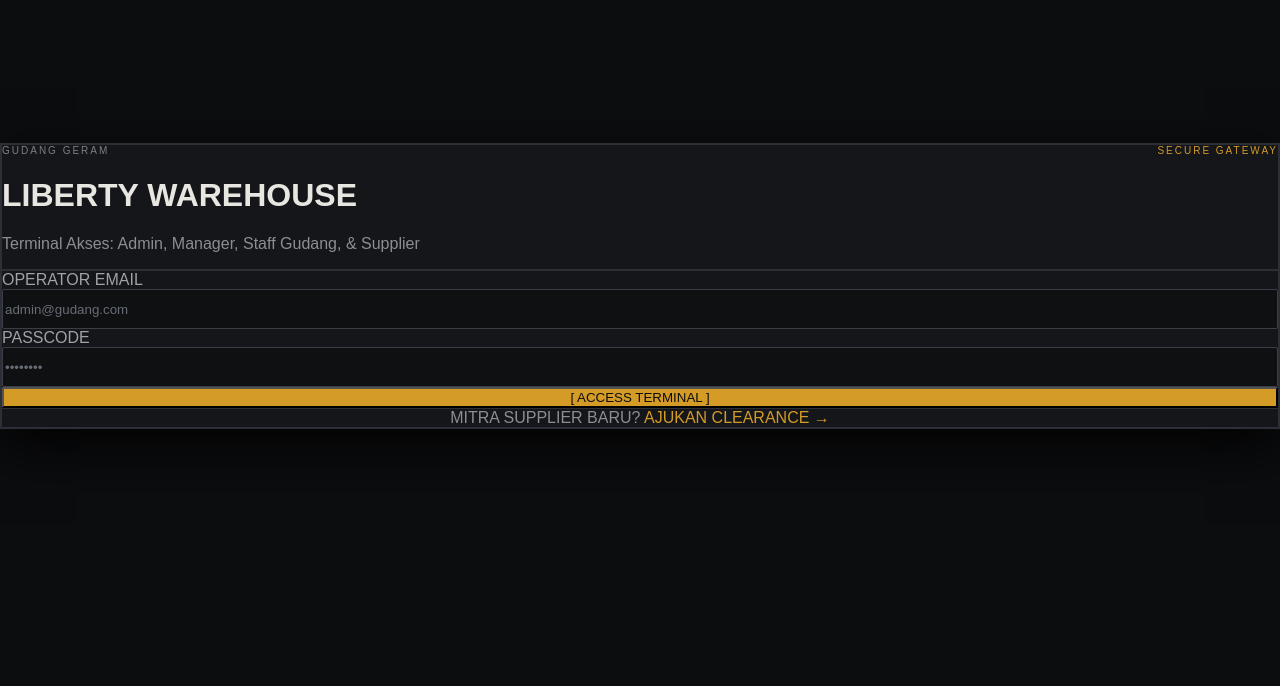
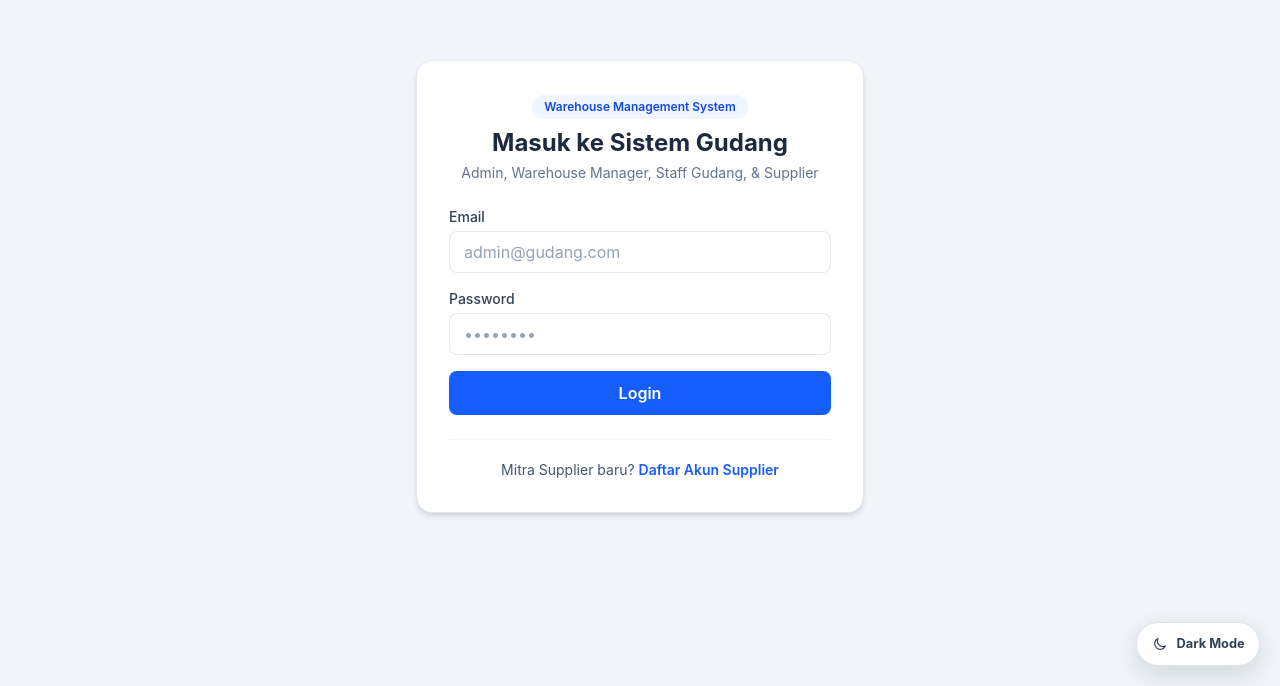
Before and after one commit to DaffaAth/Final-Lab-Web, a Next.js app: page /login in a window 1280 px wide. Shown: the part 114-800 px from the top of the page. Built offline with nearby package versions, Linux system fonts and the light colour scheme; no server answers.

Commit message:
Feat: Menambahkan styling CSS baru serta menambah style dark mode dan light mode.

```diff
--- a/src/app/globals.css
+++ b/src/app/globals.css
@@ -1,17 +1,25 @@
-@tailwind base;
-@tailwind components;
-@tailwind utilities;
+@import "tailwindcss";
 
 :root {
-  --lc-bg: #0c0d0f;
-  --lc-panel: #141619;
-  --lc-surface: #1b1e22;
-  --lc-border: #2c3036;
-  --lc-amber: #d49b27;
-  --lc-olive: #6c804b;
-  --lc-crimson: #9e2a2b;
-  --lc-text: #d6d3cd;
-  --lc-muted: #7c7f85;
+  color-scheme: light;
+  --page-bg: #f4f7fb;
+  --surface: #ffffff;
+  --surface-muted: #f8fafc;
+  --text-primary: #172033;
+  --text-secondary: #64748b;
+  --border: #e2e8f0;
+  --focus-ring: rgba(37, 99, 235, 0.25);
+}
+
+:root[data-theme='dark'] {
+  color-scheme: dark;
+  --page-bg: #050505;
+  --surface: #111111;
+  --surface-muted: #0b0b0b;
+  --text-primary: #ffffff;
+  --text-secondary: #b3b3b3;
+  --border: #292929;
+  --focus-ring: rgba(96, 165, 250, 0.32);
 }
 
 * {
@@ -19,24 +27,23 @@
 }
 
 html {
-  min-width: 320px;
-  background: var(--lc-bg);
-  scroll-behavior: smooth;
+  min-height: 100%;
+  background: var(--page-bg);
 }
 
 body {
   min-height: 100vh;
   margin: 0;
-  background-color: var(--lc-bg);
-  color: var(--lc-text);
-  background-image:
-    radial-gradient(rgba(255, 255, 255, 0.025) 1px, transparent 0),
-    linear-gradient(180deg, rgba(18, 20, 23, 0.92) 0%, rgba(10, 11, 13, 0.98) 100%);
-  background-size: 24px 24px, 100% 100%;
-  background-attachment: fixed;
-  font-family: Arial, Helvetica, sans-serif;
-  text-rendering: optimizeLegibility;
+  background: var(--page-bg);
+  color: var(--text-primary);
+  font-feature-settings: 'ss01' on;
   -webkit-font-smoothing: antialiased;
+  transition: background-color 180ms ease, color 180ms ease;
+}
+
+::selection {
+  background: #bfdbfe;
+  color: #172554;
 }
 
 a,
@@ -47,93 +54,287 @@ textarea {
   -webkit-tap-highlight-color: transparent;
 }
 
+button,
 a {
-  text-decoration: none;
+  transition: color 160ms ease, background-color 160ms ease, border-color 160ms ease,
+    box-shadow 160ms ease, transform 160ms ease;
 }
 
-button,
-select {
+button:not(:disabled) {
   cursor: pointer;
 }
 
 button:disabled {
-  cursor: wait;
-}
-
-button,
-input,
-select,
-textarea {
-  border-radius: 2px;
+  cursor: not-allowed;
 }
 
 input,
 select,
 textarea {
-  min-height: 40px;
-  color-scheme: dark;
-  transition:
-    border-color 150ms ease,
-    box-shadow 150ms ease,
-    background-color 150ms ease;
+  color: var(--text-primary);
+  background-color: var(--surface);
+  border-color: var(--border);
 }
 
 input::placeholder,
 textarea::placeholder {
-  color: #686d75;
-  opacity: 1;
+  color: #94a3b8;
 }
 
 input:focus,
 select:focus,
-textarea:focus {
+textarea:focus,
+button:focus-visible,
+a:focus-visible {
   outline: none;
-  border-color: var(--lc-amber) !important;
-  box-shadow: 0 0 0 2px rgba(212, 155, 39, 0.12);
+  box-shadow: 0 0 0 3px var(--focus-ring);
 }
 
-button:focus-visible,
-a:focus-visible {
-  outline: 2px solid var(--lc-amber);
-  outline-offset: 3px;
+::-webkit-scrollbar {
+  width: 10px;
+  height: 10px;
 }
 
-img {
-  max-width: 100%;
-  height: auto;
+::-webkit-scrollbar-thumb {
+  background: #cbd5e1;
+  border: 2px solid transparent;
+  border-radius: 999px;
+  background-clip: padding-box;
 }
 
-table {
-  border-collapse: collapse;
+:root[data-theme='dark'] ::-webkit-scrollbar-thumb {
+  background: #42516a;
+  background-clip: padding-box;
 }
 
-th,
-td {
-  vertical-align: middle;
+.app-sidebar {
+  background: #ffffff;
+  color: #334155;
+  border-right: 1px solid var(--border);
 }
 
-tbody tr {
-  transition: background-color 120ms ease;
+.app-sidebar-brand {
+  border-color: var(--border);
 }
 
-@media (max-width: 767px) {
-  body {
-    background-size: 16px 16px, 100% 100%;
+.app-sidebar-title,
+.app-sidebar-user {
+  color: #172033;
+}
+
+.app-sidebar-role {
+  color: #1d4ed8;
+  background: #eff6ff;
+  border: 1px solid #dbeafe;
+}
+
+.app-nav-link {
+  color: #475569;
+}
+
+.app-nav-link:hover {
+  color: #1e293b;
+  background: #f1f5f9;
+}
+
+.app-nav-link[aria-current='page'] {
+  color: #ffffff;
+  background: #2563eb;
+  box-shadow: 0 5px 14px rgba(37, 99, 235, 0.2);
+}
+
+.app-sidebar-footer {
+  border-color: var(--border);
+}
+
+.app-mobile-header {
+  background: #ffffff;
+  color: #172033;
+  border-bottom: 1px solid var(--border);
+}
+
+.app-mobile-menu-button {
+  color: #334155;
+  background: #f1f5f9;
+}
+
+.theme-toggle {
+  position: fixed;
+  right: max(1.25rem, env(safe-area-inset-right));
+  bottom: max(1.25rem, env(safe-area-inset-bottom));
+  z-index: 40;
+  display: inline-flex;
+  align-items: center;
+  justify-content: center;
+  gap: 0.55rem;
+  min-height: 2.75rem;
+  padding: 0.65rem 0.9rem;
+  color: #334155;
+  background: #ffffff;
+  border: 1px solid #dbe3ee;
+  border-radius: 999px;
+  box-shadow: 0 8px 24px rgba(15, 23, 42, 0.14);
+  font-size: 0.8rem;
+  font-weight: 650;
+}
+
+.theme-toggle:hover {
+  transform: translateY(-2px);
+  box-shadow: 0 12px 28px rgba(15, 23, 42, 0.2);
+}
+
+:root[data-theme='dark'] .bg-white {
+  background-color: var(--surface);
+}
+
+:root[data-theme='dark'] .bg-slate-50,
+:root[data-theme='dark'] .bg-slate-100 {
+  background-color: var(--surface-muted);
+}
+
+:root[data-theme='dark'] .bg-slate-200 {
+  background-color: #242424;
+}
+
+:root[data-theme='dark'] .text-slate-900,
+:root[data-theme='dark'] .text-slate-800,
+:root[data-theme='dark'] .text-slate-700 {
+  color: var(--text-primary);
+}
+
+:root[data-theme='dark'] .text-slate-600,
+:root[data-theme='dark'] .text-slate-500,
+:root[data-theme='dark'] .text-slate-400 {
+  color: var(--text-secondary);
+}
+
+:root[data-theme='dark'] .text-slate-300 {
+  color: #c1ccdc;
+}
+
+:root[data-theme='dark'] .border-slate-100,
+:root[data-theme='dark'] .border-slate-200,
+:root[data-theme='dark'] .border-slate-300,
+:root[data-theme='dark'] .divide-slate-100 > :not([hidden]) ~ :not([hidden]) {
+  border-color: var(--border);
+}
+
+:root[data-theme='dark'] .bg-blue-50 {
+  background-color: #10233d;
+}
+
+:root[data-theme='dark'] .text-blue-700 {
+  color: #93c5fd;
+}
+
+:root[data-theme='dark'] .border-blue-200 {
+  border-color: #24466f;
+}
+
+:root[data-theme='dark'] .bg-emerald-50,
+:root[data-theme='dark'] .bg-emerald-100 {
+  background-color: #103027;
+}
+
+:root[data-theme='dark'] .text-emerald-700,
+:root[data-theme='dark'] .text-emerald-800 {
+  color: #6ee7b7;
+}
+
+:root[data-theme='dark'] .border-emerald-200 {
+  border-color: #1e5545;
+}
+
+:root[data-theme='dark'] .bg-amber-50,
+:root[data-theme='dark'] .bg-amber-100 {
+  background-color: #33240d;
+}
+
+:root[data-theme='dark'] .text-amber-800 {
+  color: #fcd34d;
+}
+
+:root[data-theme='dark'] .bg-red-50,
+:root[data-theme='dark'] .bg-red-100 {
+  background-color: #35171d;
+}
+
+:root[data-theme='dark'] .text-red-700 {
+  color: #fda4af;
+}
+
+:root[data-theme='dark'] .border-red-200 {
+  border-color: #66303a;
+}
+
+:root[data-theme='dark'] .bg-slate-900 {
+  background-color: #000000;
+}
+
+:root[data-theme='dark'] .app-sidebar {
+  background: #080808;
+  color: #e5e5e5;
+  border-right-color: #242424;
+}
+
+:root[data-theme='dark'] .app-sidebar-brand,
+:root[data-theme='dark'] .app-sidebar-footer {
+  border-color: #242424;
+}
+
+:root[data-theme='dark'] .app-sidebar-title,
+:root[data-theme='dark'] .app-sidebar-user {
+  color: #f1f5f9;
+}
+
+:root[data-theme='dark'] .app-sidebar-role {
+  color: #bfdbfe;
+  background: rgba(37, 99, 235, 0.16);
+  border-color: rgba(96, 165, 250, 0.25);
+}
+
+:root[data-theme='dark'] .app-nav-link {
+  color: #c4c4c4;
+}
+
+:root[data-theme='dark'] .app-nav-link:hover {
+  color: #ffffff;
+  background: #1a1a1a;
+}
+
+:root[data-theme='dark'] .app-nav-link[aria-current='page'] {
+  color: #ffffff;
+  background: #2563eb;
+}
+
+:root[data-theme='dark'] .app-mobile-header {
+  background: #080808;
+  color: #f1f5f9;
+  border-bottom-color: #242424;
+}
+
+:root[data-theme='dark'] .app-mobile-menu-button {
+  color: #f0f0f0;
+  background: #202020;
+}
+
+:root[data-theme='dark'] .theme-toggle {
+  color: #f5f5f5;
+  background: #151515;
+  border-color: #383838;
+  box-shadow: 0 8px 24px rgba(0, 0, 0, 0.35);
+}
+
+@media (max-width: 640px) {
+  .theme-toggle {
+    right: 1rem;
+    bottom: 1rem;
+    width: 2.75rem;
+    padding: 0;
   }
 
-  main {
-    width: 100%;
-  }
-
-  table {
-    min-width: 720px;
-  }
-
-  input,
-  select,
-  textarea {
-    min-height: 44px;
-    font-size: 16px;
+  .theme-toggle-label {
+    display: none;
   }
 }
 
@@ -143,21 +344,7 @@ tbody tr {
   *::after {
     scroll-behavior: auto !important;
     transition-duration: 0.01ms !important;
+    animation-duration: 0.01ms !important;
+    animation-iteration-count: 1 !important;
   }
 }
-
-/* Custom gritty scrollbar */
-::-webkit-scrollbar {
-  width: 8px;
-  height: 8px;
-}
-::-webkit-scrollbar-track {
-  background: #0c0d0f;
-}
-::-webkit-scrollbar-thumb {
-  background: #2c3036;
-  border: 1px solid #141619;
-}
-::-webkit-scrollbar-thumb:hover {
-  background: #d49b27;
-}
--- a/src/app/layout.js
+++ b/src/app/layout.js
@@ -1,15 +1,17 @@
 import './globals.css';
+import ThemeToggle from '@/components/ThemeToggle';
 
 export const metadata = {
-  title: 'LIBERTY DOCKS // WMS Gudang Terminal',
-  description: 'Warehouse Management System - Gritty Industrial Edition',
+  title: 'Sistem Manajemen Gudang',
+  description: 'Warehouse Management System - Next.js & PostgreSQL',
 };
 
 export default function RootLayout({ children }) {
   return (
-    <html lang="id" className="dark">
-      <body className="antialiased min-h-screen bg-[#0c0d0f] text-[#d6d3cd] selection:bg-[#d49b27] selection:text-black">
+    <html lang="id">
+      <body className="antialiased min-h-screen bg-slate-50 text-slate-900">
         {children}
+        <ThemeToggle />
       </body>
     </html>
   );
--- a/src/app/login/page.js
+++ b/src/app/login/page.js
@@ -8,67 +8,60 @@ export default function LoginPage() {
   const [state, formAction, isPending] = useActionState(loginAction, null);
 
   return (
-    <div className="min-h-screen flex items-center justify-center bg-[#0c0d0f] p-4">
-      <div className="w-full max-w-md bg-[#141619] border-2 border-[#2c3036] shadow-[0_20px_50px_rgba(0,0,0,0.85)] p-8">
-        <div className="border-b-2 border-[#2c3036] pb-5 mb-6">
-          <div className="flex items-center justify-between text-[10px] font-mono uppercase tracking-[0.2em] text-[#7c7f85] mb-2">
-            <span>Gudang Geram</span>
-            <span className="text-[#d49b27]">SECURE GATEWAY</span>
-          </div>
-          <h1 className="text-2xl font-black uppercase tracking-wider text-[#e8e6e1]">
-            LIBERTY WAREHOUSE
-          </h1>
-          <p className="text-xs font-mono text-[#8b8e94] mt-1">
-            Terminal Akses: Admin, Manager, Staff Gudang, &amp; Supplier
+    <div className="min-h-screen flex items-center justify-center bg-slate-100 p-4">
+      <div className="w-full max-w-md bg-white rounded-2xl shadow-md border border-slate-200 p-8">
+        <div className="text-center mb-6">
+          <span className="inline-block px-3 py-1 rounded-full bg-blue-50 text-blue-700 text-xs font-semibold mb-2">
+            Warehouse Management System
+          </span>
+          <h1 className="text-2xl font-bold text-slate-800">Masuk ke Sistem Gudang</h1>
+          <p className="text-sm text-slate-500 mt-1">
+            Admin, Warehouse Manager, Staff Gudang, &amp; Supplier
           </p>
         </div>
 
         {state?.error && (
-          <div className="mb-5 p-3 bg-[#3b1214] border-l-4 border-[#dc2626] text-[#fca5a5] text-xs font-mono">
+          <div className="mb-4 p-3 rounded-lg bg-red-50 border border-red-200 text-red-700 text-sm">
             {state.error}
           </div>
         )}
 
         <form action={formAction} className="space-y-4">
           <div>
-            <label className="block text-xs font-mono font-bold uppercase tracking-wider text-[#a1a1aa] mb-1.5">
-              OPERATOR EMAIL
-            </label>
+            <label className="block text-sm font-medium text-slate-700 mb-1">Email</label>
             <input
               type="email"
               name="email"
               required
               placeholder="admin@gudang.com"
-              className="w-full px-3.5 py-2.5 bg-[#0e1012] border border-[#3a3f47] text-[#e8e6e1] text-sm font-mono focus:outline-none focus:border-[#d49b27]"
+              className="w-full px-3.5 py-2 border border-slate-300 rounded-lg text-slate-800 focus:outline-none focus:ring-2 focus:ring-blue-500"
             />
           </div>
 
           <div>
-            <label className="block text-xs font-mono font-bold uppercase tracking-wider text-[#a1a1aa] mb-1.5">
-              PASSCODE
-            </label>
+            <label className="block text-sm font-medium text-slate-700 mb-1">Password</label>
             <input
               type="password"
               name="password"
               required
               placeholder="••••••••"
-              className="w-full px-3.5 py-2.5 bg-[#0e1012] border border-[#3a3f47] text-[#e8e6e1] text-sm font-mono focus:outline-none focus:border-[#d49b27]"
+              className="w-full px-3.5 py-2 border border-slate-300 rounded-lg text-slate-800 focus:outline-none focus:ring-2 focus:ring-blue-500"
             />
           </div>
 
           <button
             type="submit"
             disabled={isPending}
-            className="w-full py-2.5 bg-[#d49b27] hover:bg-[#e0a934] text-[#0c0d0f] font-mono font-black text-xs uppercase tracking-widest transition disabled:opacity-50"
+            className="w-full py-2.5 bg-blue-600 hover:bg-blue-700 text-white font-semibold rounded-lg transition disabled:opacity-50"
           >
-            {isPending ? 'AUTHENTICATING...' : '[ ACCESS TERMINAL ]'}
+            {isPending ? 'Memproses...' : 'Login'}
           </button>
         </form>
 
-        <div className="mt-6 pt-5 border-t border-[#2c3036] text-center text-xs font-mono text-[#8b8e94]">
-          MITRA SUPPLIER BARU?{' '}
-          <Link href="/register" className="text-[#d49b27] font-bold uppercase hover:underline">
-            AJUKAN CLEARANCE →
+        <div className="mt-6 pt-5 border-t border-slate-100 text-center text-sm text-slate-600">
+          Mitra Supplier baru?{' '}
+          <Link href="/register" className="text-blue-600 font-semibold hover:underline">
+            Daftar Akun Supplier
           </Link>
         </div>
       </div>
--- a/src/components/AppShell.js
+++ b/src/components/AppShell.js
@@ -6,36 +6,36 @@ import { usePathname } from 'next/navigation';
 import { logoutAction } from '@/app/actions/auth';
 
 const ROLE_LABELS = {
-  admin: 'SYS // ADMIN',
-  warehouse_manager: 'OPS // MANAGER',
-  staff_gudang: 'DOCK // STAFF',
-  supplier: 'VENDOR // SUPPLIER',
+  admin: 'Administrator',
+  warehouse_manager: 'Warehouse Manager',
+  staff_gudang: 'Staff Gudang',
+  supplier: 'Mitra Supplier',
 };
 
 const NAV_BY_ROLE = {
   admin: [
-    { href: '/dashboard', label: '01. OVERVIEW HUD' },
-    { href: '/suppliers', label: '02. VENDOR CLEARANCE' },
-    { href: '/categories', label: '03. CARGO CLASSES' },
-    { href: '/products', label: '04. INVENTORY LEDGER' },
-    { href: '/restock', label: '05. RESTOCK DISPATCH' },
-    { href: '/transactions', label: '06. MOVEMENT LOGS' },
+    { href: '/dashboard', label: 'Dashboard' },
+    { href: '/suppliers', label: 'Verifikasi Supplier' },
+    { href: '/categories', label: 'Kategori Produk' },
+    { href: '/products', label: 'Manajemen Produk' },
+    { href: '/restock', label: 'Monitor Restock (PO)' },
+    { href: '/transactions', label: 'Monitor Transaksi' },
   ],
   warehouse_manager: [
-    { href: '/dashboard', label: '01. OVERVIEW HUD' },
-    { href: '/categories', label: '02. CARGO CLASSES' },
-    { href: '/products', label: '03. INVENTORY LEDGER' },
-    { href: '/restock', label: '04. RESTOCK DISPATCH' },
-    { href: '/transactions', label: '05. APPROVAL QUEUE' },
+    { href: '/dashboard', label: 'Dashboard' },
+    { href: '/categories', label: 'Kategori Produk' },
+    { href: '/products', label: 'Manajemen Produk' },
+    { href: '/restock', label: 'Restock Order (PO)' },
+    { href: '/transactions', label: 'Approval Transaksi' },
   ],
   staff_gudang: [
-    { href: '/dashboard', label: '01. DOCK TERMINAL' },
-    { href: '/products', label: '02. STOCK MANIFEST' },
-    { href: '/transactions', label: '03. IN / OUT GATEWAY' },
+    { href: '/dashboard', label: 'Dashboard' },
+    { href: '/products', label: 'Katalog & Stok Produk' },
+    { href: '/transactions', label: 'Barang Masuk & Keluar' },
   ],
   supplier: [
-    { href: '/dashboard', label: '01. VENDOR PORTAL' },
-    { href: '/restock', label: '02. PURCHASE ORDERS' },
+    { href: '/dashboard', label: 'Dashboard' },
+    { href: '/restock', label: 'Pesanan Restock (PO)' },
   ],
 };
 
@@ -46,47 +46,39 @@ export default function AppShell({ session, children }) {
   const navItems = NAV_BY_ROLE[session.role] || [];
 
   return (
-    <div className="min-h-screen flex flex-col md:flex-row bg-[#0c0d0f] text-[#d6d3cd]">
-      {/* Mobile Tactical Topbar */}
-      <header className="md:hidden flex items-center justify-between bg-[#141619] border-b-2 border-[#2c3036] px-4 py-3 sticky top-0 z-30">
-        <div className="flex items-center gap-2">
-          <span className="font-black tracking-widest uppercase text-sm text-[#e8e6e1]">
-            LC // DOCKS
-          </span>
-          <span className="text-[10px] font-mono uppercase tracking-wider bg-[#22252a] text-[#d49b27] border border-[#d49b27]/40 px-2 py-0.5">
+    <div className="min-h-screen flex flex-col md:flex-row bg-slate-50">
+      {/* Mobile Header */}
+      <header className="app-mobile-header md:hidden flex items-center justify-between px-4 py-3 sticky top-0 z-30">
+        <div>
+          <span className="font-bold tracking-tight text-base">WMS Gudang</span>
+          <span className="ml-2 text-xs bg-blue-600 text-white px-2 py-0.5 rounded-full">
             {ROLE_LABELS[session.role]}
           </span>
         </div>
         <button
           onClick={() => setMobileOpen(!mobileOpen)}
-          className="px-3 py-1 bg-[#1b1e22] border border-[#3a3f47] text-xs font-mono uppercase tracking-wider text-[#e8e6e1]"
+          className="app-mobile-menu-button px-3 py-1.5 rounded-lg text-sm font-medium"
+          aria-expanded={mobileOpen}
+          aria-label={mobileOpen ? 'Tutup menu navigasi' : 'Buka menu navigasi'}
         >
-          {mobileOpen ? '[ CLOSE ]' : '[ MENU ]'}
+          {mobileOpen ? 'Tutup' : 'Menu'}
         </button>
       </header>
 
-      {/* Gritty Industrial Sidebar */}
+      {/* Sidebar */}
       <aside
-        className={`${
+        className={`app-sidebar ${
           mobileOpen ? 'block' : 'hidden'
-        } fixed left-0 right-0 top-[56px] bottom-0 flex flex-col bg-[#121417] border-r-2 border-[#2c3036] z-20 md:flex md:w-64 md:top-0 md:bottom-auto md:fixed md:inset-y-0`}
+        } md:flex md:w-64 md:flex-col md:fixed md:inset-y-0 z-20`}
       >
-        <div className="p-5 border-b-2 border-[#2c3036] bg-[#16191d]">
-          <div className="flex items-center justify-between">
-            <span className="text-[10px] font-mono uppercase tracking-[0.25em] text-[#7c7f85]">
-              BROKER TERMINAL 04
-            </span>
-            <span className="h-2 w-2 rounded-full bg-[#6c804b] shadow-[0_0_8px_#6c804b]" />
-          </div>
-          <div className="text-xl font-black uppercase tracking-wider text-[#e8e6e1] mt-1">
-            LIBERTY WAREHOUSE
-          </div>
-          <div className="mt-2.5 inline-block text-[11px] font-mono font-bold uppercase tracking-widest px-2.5 py-0.5 bg-[#1f2227] text-[#d49b27] border border-[#d49b27]/50">
+        <div className="app-sidebar-brand p-6 border-b">
+          <div className="app-sidebar-title text-lg font-bold tracking-tight">Manajemen Gudang</div>
+          <div className="app-sidebar-role mt-2 inline-block text-xs font-medium px-2.5 py-1 rounded-md">
             {ROLE_LABELS[session.role]}
           </div>
         </div>
 
-        <nav className="flex-1 px-3 py-4 space-y-1.5 overflow-y-auto">
+        <nav className="flex-1 px-3 py-4 space-y-1 overflow-y-auto">
           {navItems.map((item) => {
             const active = pathname === item.href || pathname.startsWith(`${item.href}/`);
             return (
@@ -94,11 +86,8 @@ export default function AppShell({ session, children }) {
                 key={item.href}
                 href={item.href}
                 onClick={() => setMobileOpen(false)}
-                className={`block px-3.5 py-2.5 text-xs font-mono font-bold uppercase tracking-wider border-l-4 transition ${
-                  active
-                    ? 'bg-[#1e2126] text-[#d49b27] border-[#d49b27]'
-                    : 'text-[#9a9d9e] border-transparent hover:bg-[#191c20] hover:text-[#e8e6e1] hover:border-[#4b5059]'
-                }`}
+                className="app-nav-link block px-3.5 py-2.5 rounded-lg text-sm font-medium"
+                aria-current={active ? 'page' : undefined}
               >
                 {item.label}
               </Link>
@@ -106,24 +95,19 @@ export default function AppShell({ session, children }) {
           })}
         </nav>
 
-        <div className="p-4 border-t-2 border-[#2c3036] bg-[#101215]">
-          <div className="mb-3 px-1">
-            <p className="text-[10px] font-mono uppercase tracking-widest text-[#7c7f85]">
-              ACTIVE OPERATOR
-            </p>
-            <p className="text-sm font-bold uppercase tracking-wide text-[#e8e6e1] truncate mt-0.5">
-              {session.username}
-            </p>
-            <p className="text-xs font-mono text-[#8b8e94] truncate">
+        <div className="app-sidebar-footer p-4 border-t">
+          <div className="mb-3 px-2">
+            <p className="app-sidebar-user text-sm font-semibold truncate">{session.username}</p>
+            <p className="text-xs text-slate-400 truncate">
               {session.company_name || session.email}
             </p>
           </div>
           <form action={logoutAction}>
             <button
               type="submit"
-              className="w-full py-2 px-3 bg-[#7f1d1d]/80 hover:bg-[#991b1b] border border-[#ef4444]/40 text-[#fca5a5] text-xs font-mono font-bold uppercase tracking-widest transition"
+              className="w-full py-2 px-3 rounded-lg bg-red-600/90 hover:bg-red-600 text-white text-sm font-semibold transition"
             >
-              [ DISCONNECT / LOGOUT ]
+              Keluar (Logout)
             </button>
           </form>
         </div>
--- /dev/null
+++ b/src/components/ThemeToggle.js
@@ -0,0 +1,47 @@
+'use client';
+
+import { useEffect, useState } from 'react';
+
+const STORAGE_KEY = 'wms-theme';
+
+export default function ThemeToggle() {
+  const [theme, setTheme] = useState('light');
+
+  useEffect(() => {
+    const savedTheme = window.localStorage.getItem(STORAGE_KEY);
+    const initialTheme = savedTheme === 'dark' ? 'dark' : 'light';
+    document.documentElement.dataset.theme = initialTheme;
+    setTheme(initialTheme);
+  }, []);
+
+  function toggleTheme() {
+    const nextTheme = theme === 'dark' ? 'light' : 'dark';
+    document.documentElement.dataset.theme = nextTheme;
+    window.localStorage.setItem(STORAGE_KEY, nextTheme);
+    setTheme(nextTheme);
+  }
+
+  const isDark = theme === 'dark';
+
+  return (
+    <button
+      type="button"
+      className="theme-toggle"
+      onClick={toggleTheme}
+      aria-label={`Aktifkan mode ${isDark ? 'terang' : 'gelap'}`}
+      title={`Aktifkan mode ${isDark ? 'terang' : 'gelap'}`}
+    >
+      {isDark ? (
+        <svg aria-hidden="true" viewBox="0 0 24 24" fill="none" stroke="currentColor" strokeWidth="1.8" className="h-4 w-4">
+          <circle cx="12" cy="12" r="4" />
+          <path strokeLinecap="round" d="M12 2v2m0 16v2M4.93 4.93l1.42 1.42m11.3 11.3 1.42 1.42M2 12h2m16 0h2M4.93 19.07l1.42-1.42m11.3-11.3 1.42-1.42" />
+        </svg>
+      ) : (
+        <svg aria-hidden="true" viewBox="0 0 24 24" fill="none" stroke="currentColor" strokeWidth="1.8" className="h-4 w-4">
+          <path strokeLinecap="round" strokeLinejoin="round" d="M20.2 15.1A8.5 8.5 0 0 1 8.9 3.8 8.5 8.5 0 1 0 20.2 15.1Z" />
+        </svg>
+      )}
+      <span className="theme-toggle-label">{isDark ? 'Light Mode' : 'Dark Mode'}</span>
+    </button>
+  );
+}
--- /dev/null
+++ b/tailwind.config.js
@@ -0,0 +1,12 @@
+/** @type {import('tailwindcss').Config} */
+module.exports = {
+  content: [
+    "./src/pages/**/*.{js,ts,jsx,tsx,mdx}",
+    "./src/components/**/*.{js,ts,jsx,tsx,mdx}",
+    "./src/app/**/*.{js,ts,jsx,tsx,mdx}",
+  ],
+  theme: {
+    extend: {},
+  },
+  plugins: [],
+};
```
Also changed, not shown: src/lib/db.js (+11 -3 lines).
